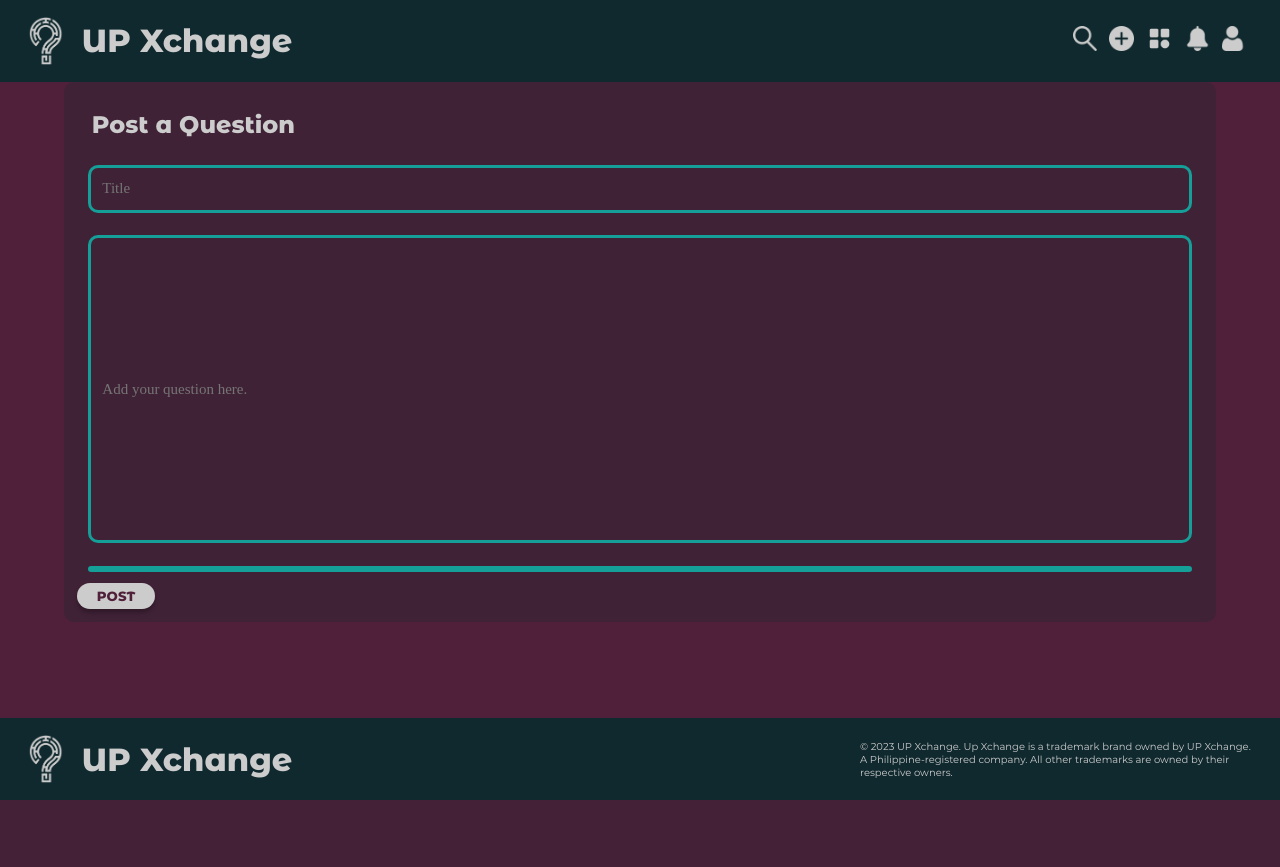
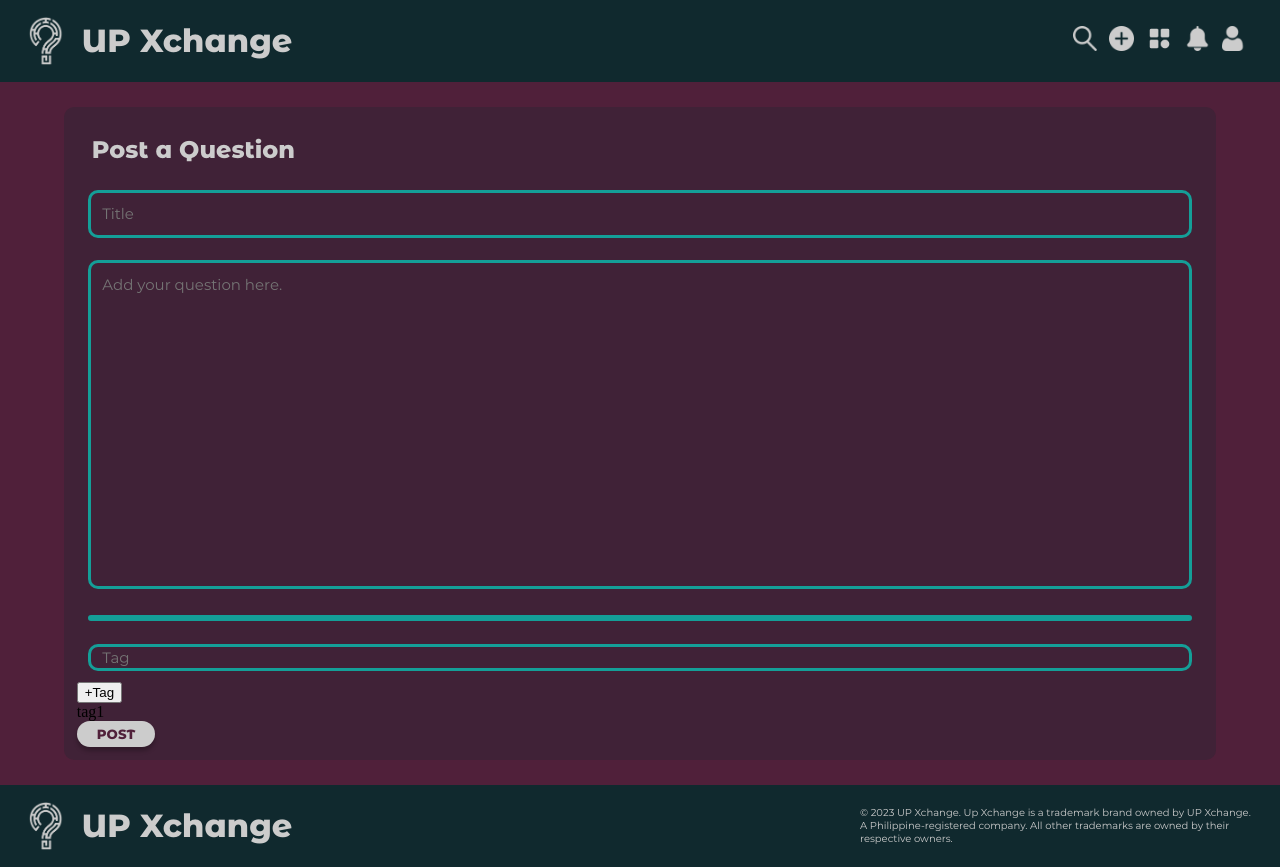
Before and after one commit to dibsdibsdibs/UPXchange, a PHP site: page /addQuestion.php in a window 1280 px wide. Before the commit the page ends 800 px from the top, so only its background shows below. Run offline with PHP 8.4, Linux system fonts and the light colour scheme.

Commit message:
updated Add Question
included question input

```diff
--- a/addQuestion.php
+++ b/addQuestion.php
@@ -29,8 +29,15 @@ session_start();
     <div id="bg-question">
         <h2>Post a Question</h2>
         <input type=text id="title" placeholder = "Title">
-        <input type=text id="add" placeholder = "Add your question here.">
+        <textarea id="question" placeholder= "Add your question here."></textarea>
         <hr>
+        <div class = "tag-input">
+            <input type=text id="add-tag" placeholder="Tag">
+            <button id="add-tag">+Tag</button>
+        </div>
+        <div class = "tag-container">
+            <span class="tag">tag1</span>
+        </div>
         <button type="submit" id="post">POST</button>
     </div>
     <!-- Footer bar section -->
--- a/styles/addQuestionDesign.css
+++ b/styles/addQuestionDesign.css
@@ -24,7 +24,7 @@
 
 input[type=text] {
     background-color: transparent;
-    font-family: Montesserat-MediumItalic;
+    font-family: Montesserat;
     font-size: 15px;
     border-color: #149F98;
     border-style: solid;
@@ -41,11 +41,19 @@ input[type=text] {
     height: 40px;
 }
 
-#add{
+textarea{
+    background-color: transparent;
+    resize: none;
+    font-family: Montesserat;
+    font-size: 15px;
     height: 300px;
     border-color: #149F98;
     border-radius: 10px;
-    overflow: auto;
+    border-width: 3px;
+    color: #CCCCCC;
+    margin: 1%;
+    padding: 1% 1% 1% 1%;
+    width: 95.5%;
 }
 
 hr{
--- a/styles/general.css
+++ b/styles/general.css
@@ -17,7 +17,9 @@
     font-family: Montesserat-Bold;
     color: #CCCCCC;
     background-color: #10292E;
+    margin-bottom: 25px;
     width: 100%;
+
 }
 
 #header-left{
@@ -43,7 +45,7 @@
     color: #CCCCCC;
     background-color: #10292E;
     width: 100%;
-    position: absolute;
+    margin-top: 25px;
     bottom: 0;
 }
 
```
